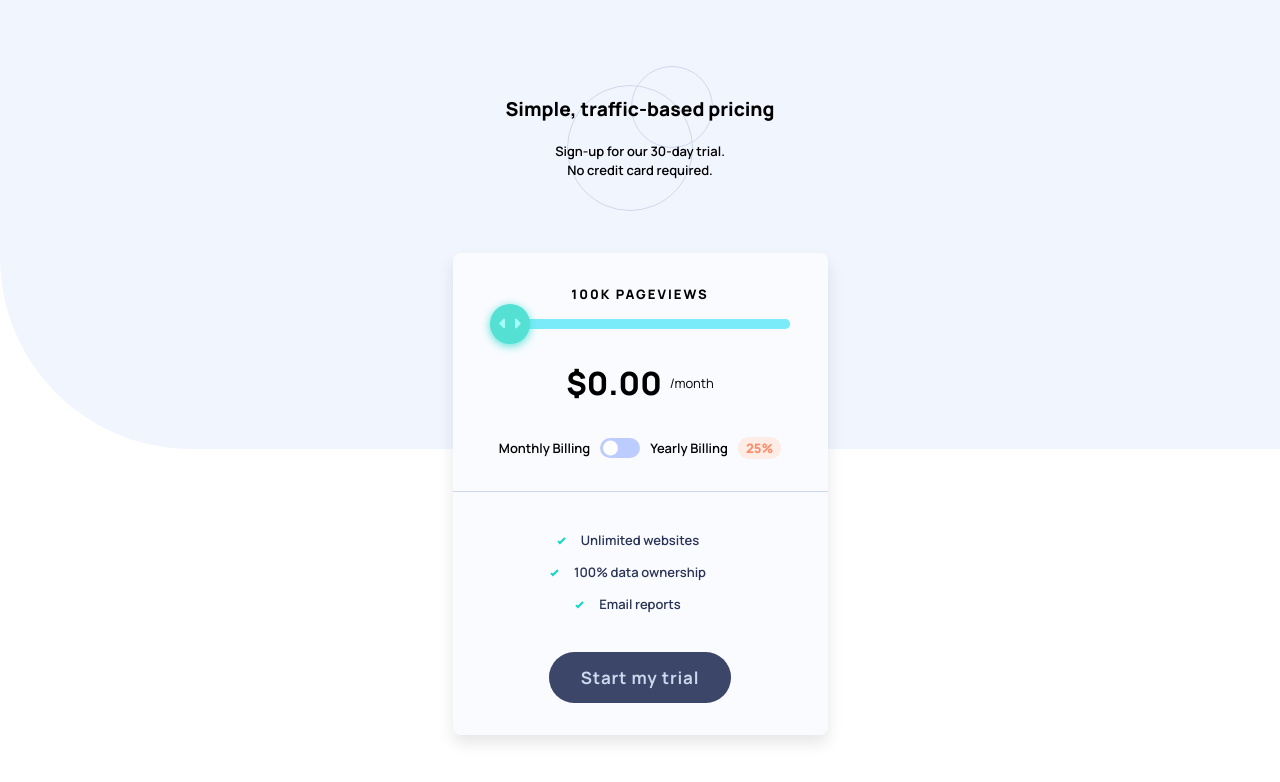
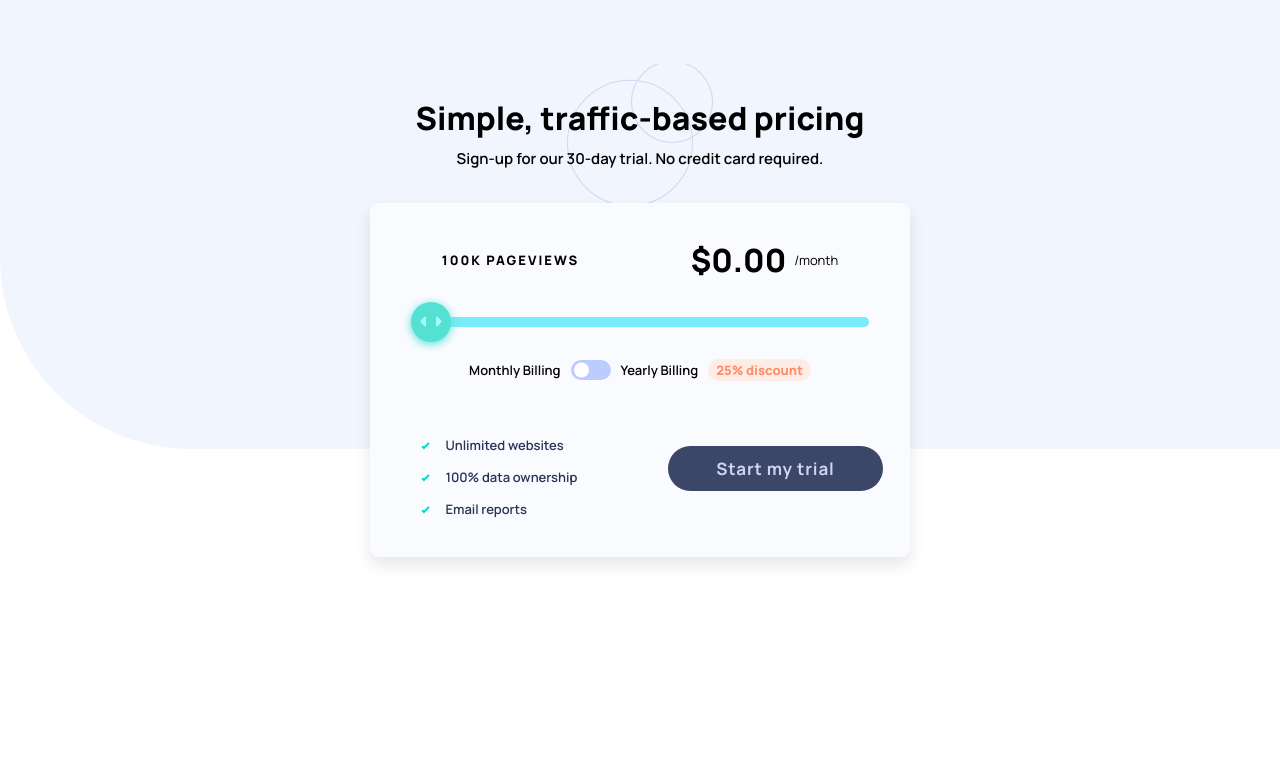
Before and after one commit to cyeguez/Interactive-pricing-component, a website: page index.html in a window 1280 px wide. Drawn offline with Linux system fonts and the light colour scheme.

Commit message:
Definir estilos desktop

```diff
--- a/index.html
+++ b/index.html
@@ -45,7 +45,7 @@
         <div class="container__discount">
           Monthly Billing
           <div class="discount__btn-switch"></div>
-          Yearly Billing <span class="percentage">25% </span>
+          Yearly Billing <span class="percentage">25% <span>discount</span> </span>
         </div>
         <hr />
 
--- a/scss/components/_header.scss
+++ b/scss/components/_header.scss
@@ -29,3 +29,27 @@
     }
   }
 }
+
+@media screen and (min-width: 376px) {
+  .app {
+    .header{
+      display: flex;
+      flex-direction: column;
+      justify-content: center;
+      align-items: center;
+
+      &__title {
+        text-align: center;
+        font-size: 2em;
+        white-space: nowrap;
+      }
+
+      &__subtitle {
+        font-size: 15px;
+        white-space: nowrap;
+        margin-top: .5rem;
+
+      }
+    }
+  }
+}
--- a/scss/components/_main.scss
+++ b/scss/components/_main.scss
@@ -125,6 +125,10 @@
       text-align: center;
       font-style: 0.8125em;
       font-weight: 800;
+
+      span{
+        display: none
+      };
     }
   }
 
@@ -134,7 +138,7 @@
     height: 1px;
     background-color: var(--Light-Grayish-Blue2);
   }
-  .container__benefits {
+  &__benefits {
     display: flex;
     flex-direction: column;
     justify-content: center;
@@ -174,6 +178,7 @@
     background: var(--Dark-Desaturated-Blue);
     color: var(--Light-Grayish-Blue2);
     margin-bottom: 2rem;
+    margin-top: 2rem;
 
     & span {
       position: relative;
@@ -181,9 +186,8 @@
       transition: color 0.4s;
     }
 
-   &:hover span {
+    &:hover span {
       color: var(--White);
-
     }
 
     &::before,
@@ -198,12 +202,11 @@
     &::before {
       content: "";
       background: var(--Grayish-Blue);
-      opacity: .2;
+      opacity: 0.2;
       width: 120%;
       left: -10%;
       transform: skew(30deg);
       transition: transform 0.4s cubic-bezier(0.3, 1, 0.8, 1);
-
     }
 
     &:hover::before {
@@ -211,3 +214,73 @@
     }
   }
 }
+
+@media screen and (min-width: 376px) {
+  .container {
+    width: 540px;
+    flex-direction: row;
+    flex-wrap: wrap;
+    justify-content: space-around;
+    align-items: center;
+    margin-top: 0;
+    padding-top: 2rem;
+    padding-inline: 1rem;
+
+    &__intro {
+      order: 1;
+      margin-top: 1rem;
+      margin-left: 0;
+
+
+    }
+
+    &__price {
+      order: 2;
+      margin-top: 0;
+
+
+    }
+
+    input[type="range"] {
+      width: 90%;
+      order: 3;
+      margin-top: 2rem;
+    }
+
+    &__discount{
+      order: 4;
+      width:100% ;
+      display: flex;
+      justify-content: center;
+      align-items: center;
+      margin-bottom: 3rem;
+
+      .percentage{
+        span{
+          display: inline
+        };
+      }
+
+    }
+
+    &__benefits{
+      width: 200px;
+      order: 5;
+      margin-bottom: 2rem;
+      margin-left: 3rem;
+      align-items: flex-start;
+
+
+
+    }
+
+    &__start{
+      order: 6;
+      margin-top: -1rem;
+      padding: 0.7rem 3rem;
+    }
+    hr{
+      display: none;
+    }
+  }
+}
```
Also changed, not shown: css/app.css, 1 other file.
